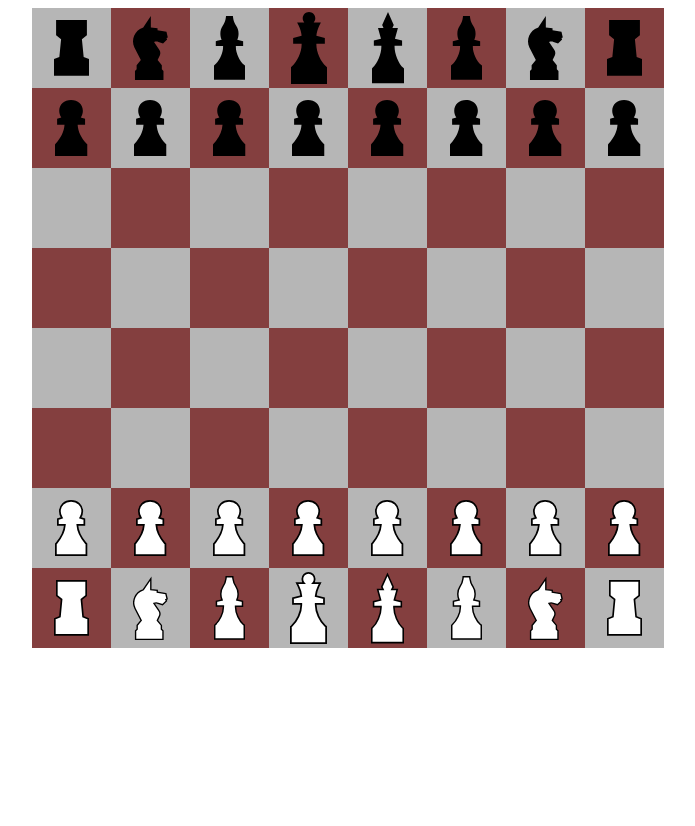
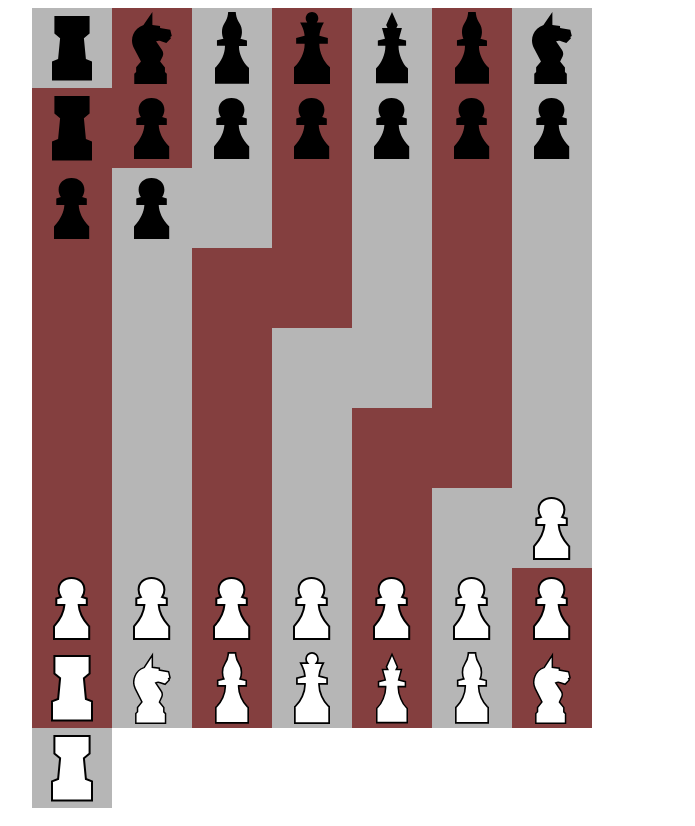
Before and after one commit to triestpa/Vue-Chess, a Vue app: page / in a window 1280 px wide. Shown: the whole page, without its empty margins (292-987 px from the left). Built offline with nearby package versions, Linux system fonts and the light colour scheme.

Commit message:
Change board datamodel and add transitions

```diff
--- a/src/components/chessboard/chessboard.js
+++ b/src/components/chessboard/chessboard.js
@@ -12,10 +12,33 @@ export default {
   created () {
     this.board = this.chess.board()
     console.log(this.board)
+    this.board = this.transformBoardToArray(this.board)
   },
   methods: {
-    isPrimarySquareColor (row, col) {
-      if ((row + col) % 2 === 0) {
+    transformBoardToArray (board) {
+      const boardArray = []
+      for (let row of board) {
+        for (let square of row) {
+          boardArray.push({
+            id: Math.floor(Math.random() * 1000),
+            piece: square
+          })
+        }
+      }
+      console.log(boardArray)
+      return boardArray
+    },
+    getCoordinates (index) {
+      let row = Math.floor(index / 8)
+      let column = index % 8
+      return {
+        row,
+        column
+      }
+    },
+    isPrimarySquareColor (index) {
+      let { row, column } = this.getCoordinates(index)
+      if ((row + column) % 2 === 0) {
         return true
       }
     },
@@ -30,9 +53,14 @@ export default {
       return { column, row }
     },
     getIcon (square) {
-      if (square) {
-        return require(`../../assets/icons/${square.color}${square.type}.svg`)
+      if (square.piece) {
+        return require(`../../assets/icons/${square.piece.color}${square.piece.type}.svg`)
       }
+    },
+    swap (oldIndex = 0, newIndex = 0) {
+      const temp = this.board[newIndex]
+      this.$set(this.board, newIndex, this.board[oldIndex])
+      this.$set(this.board, oldIndex, temp)
     }
   }
 }
--- a/src/components/chessboard/chessboard.vue
+++ b/src/components/chessboard/chessboard.vue
@@ -1,15 +1,18 @@
 <template>
   <div class="chessboard-container">
-    <div class="board">
-      <div class="row" v-for="(row, rowIndex) in board">
-        <div v-for="(square, colIndex) in board[rowIndex]"
-            class="board-square"
-            :class="isPrimarySquareColor(colIndex, rowIndex) ? 'board-square-light' : 'board-square-dark'">
-              <!-- {{ getPositionString(colIndex, rowIndex) }} -->
-              <img class="piece" :src="getIcon(square)" :class="square ? square.type: ''">
-          </div>
+    <div class="board board-background">
+      <div class="square" v-for="(square, squareIndex) in board"
+        :class="isPrimarySquareColor(squareIndex) ? 'board-square-light' : 'board-square-dark'">
+      </div>
+    </div>
+    <transition-group name="board-squares" tag="div" class="board">
+      <div class="square piece" v-for="(square, squareIndex) in board"
+          v-bind:key="square.id">
+            <!-- {{ getPositionString(colIndex, rowIndex) }} -->
+            <img class="piece" :src="getIcon(square)" :class="square ? square.type: ''">
         </div>
-      </div>
+    </transition-group>
+    <a class="button" v-on:click="swap(0,24)">Swap</a>
     </div>
   </div>
 </template>
@@ -21,19 +24,32 @@
 
 .chessboard-container {
   color: white;
-  display: flex;
-  flex-direction: column;
+  flex-direction: row;
   flex-grow: 1;
-}
-
-.board {
   width: 50%;
+  position: relative;
   margin: 0 auto;
-  flex-grow: 1;
 
   @include media('medium') {
     width: 100%
   }
+}
+
+.board-squares-move {
+  transition: transform .5s;
+}
+
+.board-background {
+  position: absolute;
+  z-index:-1;
+}
+
+.board {
+  display: flex;
+  margin: 0 auto;
+  flex-direction: row;
+  justify-content: flex-start;
+  flex-wrap: wrap;
 }
 
 .piece {
@@ -61,22 +77,25 @@
   max-height: 80%;
 }
 
-.row {
-  display: flex;
-  flex-direction: row;
-}
-
-.board-square {
+.square {
   width: 6.25vw;
   height: 6.25vw;
+  flex-grow: 0;
+  margin: 0;
   display: flex;
   align-items: center;
   justify-content: center;
+  flex-direction: row;
+
 
   @include media('medium') {
     width: 12.5vw;
     height: 12.5vw;
   }
+}
+
+.piece {
+
 }
 
 .board-square-light {
```
